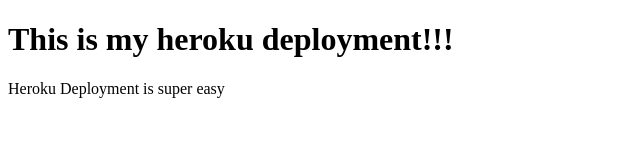
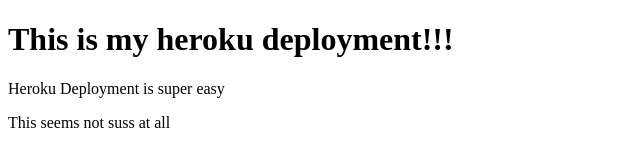
Before and after one commit to LarsoftheGeats/JaredIsAwesome, a website: page index.html in a window 1280 px wide. Shown: the whole page, without its empty margins (0-640 px from the left). Drawn offline with Linux system fonts and the light colour scheme.

Commit message:
updated html

```diff
--- a/index.html
+++ b/index.html
@@ -9,5 +9,6 @@
 <body>
   <h1>This is my heroku deployment!!!</h1>
   <p>Heroku Deployment is super easy</p>
+  <p>This seems not suss at all</p>
 </body>
 </html>
```
